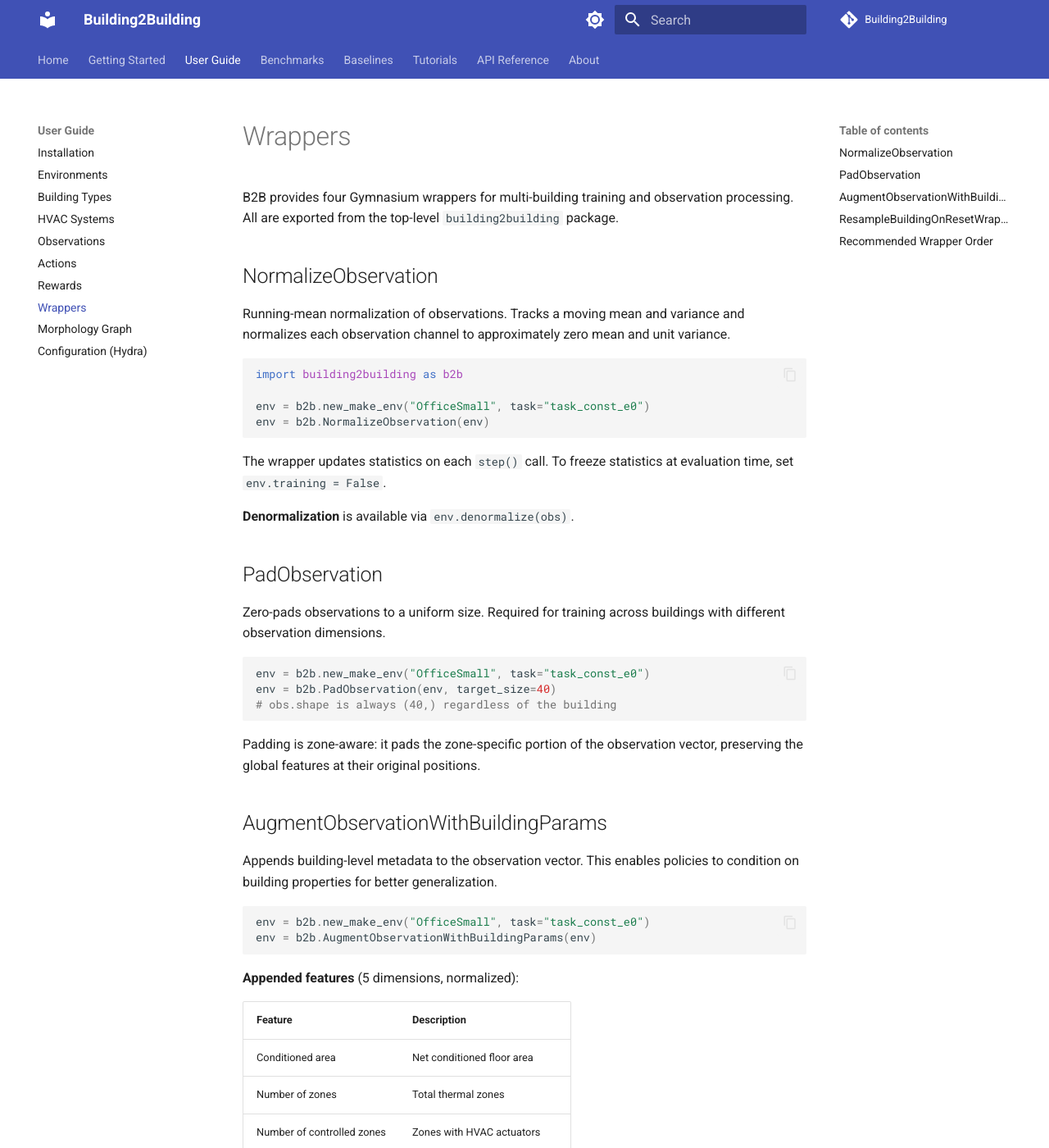
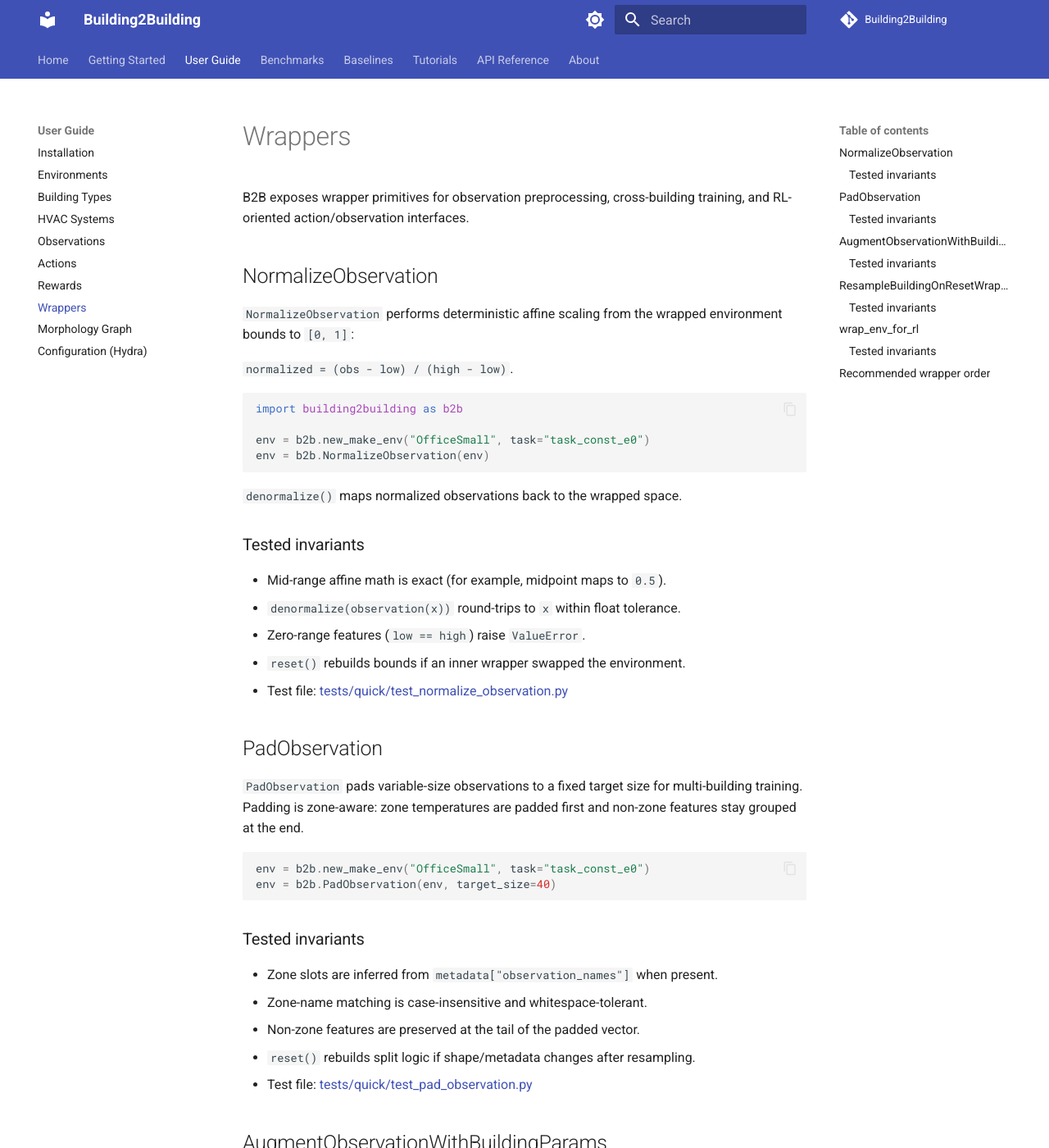
Before and after one commit to vtaboga/building2building, an MkDocs documentation site: the page built from docs/guide/wrappers.md, in a window 1280 px wide and 1400 px high. Shown: the whole window at 82% size. Built offline with MkDocs 1.6.1 and Material for MkDocs 9.7.7, drawn with Linux system fonts in a browser that asks for light colours; comment, search, counter and statistics services are not loaded; some of the changed text lies outside the part shown.

Commit message:
T25: document wrapper invariants and mark T24/T25 complete.
Update the wrapper guide with tested invariant contracts and cross-links to the new quick test files, close out T24/T25 in TODO.md, and fix the resample warning test sequence so the RuntimeWarning branch is exercised deterministically.

Co-authored-by: Cursor <cursoragent@cursor.com>

````diff
--- a/docs/guide/wrappers.md
+++ b/docs/guide/wrappers.md
@@ -1,14 +1,14 @@
 # Wrappers
 
-B2B provides four Gymnasium wrappers for multi-building training and
-observation processing. All are exported from the top-level `building2building`
-package.
+B2B exposes wrapper primitives for observation preprocessing, cross-building
+training, and RL-oriented action/observation interfaces.
 
 ## NormalizeObservation
 
-Running-mean normalization of observations. Tracks a moving mean and variance
-and normalizes each observation channel to approximately zero mean and unit
-variance.
+`NormalizeObservation` performs deterministic affine scaling from the wrapped
+environment bounds to `[0, 1]`:
+
+`normalized = (obs - low) / (high - low)`.
 
 ```python
 import building2building as b2b
@@ -17,66 +17,111 @@ env = b2b.new_make_env("OfficeSmall", task="task_const_e0")
 env = b2b.NormalizeObservation(env)
 ```
 
-The wrapper updates statistics on each `step()` call. To freeze statistics
-at evaluation time, set `env.training = False`.
+`denormalize()` maps normalized observations back to the wrapped space.
 
-**Denormalization** is available via `env.denormalize(obs)`.
+### Tested invariants
+
+- Mid-range affine math is exact (for example, midpoint maps to `0.5`).
+- `denormalize(observation(x))` round-trips to `x` within float tolerance.
+- Zero-range features (`low == high`) raise `ValueError`.
+- `reset()` rebuilds bounds if an inner wrapper swapped the environment.
+- Test file: [tests/quick/test_normalize_observation.py](https://github.com/placeholder/Building2Building/blob/main/tests/quick/test_normalize_observation.py)
 
 ## PadObservation
 
-Zero-pads observations to a uniform size. Required for training across buildings
-with different observation dimensions.
+`PadObservation` pads variable-size observations to a fixed target size for
+multi-building training. Padding is zone-aware: zone temperatures are padded
+first and non-zone features stay grouped at the end.
 
 ```python
 env = b2b.new_make_env("OfficeSmall", task="task_const_e0")
 env = b2b.PadObservation(env, target_size=40)
-# obs.shape is always (40,) regardless of the building
 ```
 
-Padding is zone-aware: it pads the zone-specific portion of the observation
-vector, preserving the global features at their original positions.
+### Tested invariants
+
+- Zone slots are inferred from `metadata["observation_names"]` when present.
+- Zone-name matching is case-insensitive and whitespace-tolerant.
+- Non-zone features are preserved at the tail of the padded vector.
+- `reset()` rebuilds split logic if shape/metadata changes after resampling.
+- Test file: [tests/quick/test_pad_observation.py](https://github.com/placeholder/Building2Building/blob/main/tests/quick/test_pad_observation.py)
 
 ## AugmentObservationWithBuildingParams
 
-Appends building-level metadata to the observation vector. This enables
-policies to condition on building properties for better generalization.
+`AugmentObservationWithBuildingParams` appends normalized building metadata
+features to each observation.
 
 ```python
 env = b2b.new_make_env("OfficeSmall", task="task_const_e0")
 env = b2b.AugmentObservationWithBuildingParams(env)
 ```
 
-**Appended features** (5 dimensions, normalized):
+By default (`allow_defaults=False`), missing required metadata raises
+`KeyError`. Set `allow_defaults=True` to opt in to legacy default filling.
 
-| Feature | Description |
-|---|---|
-| Conditioned area | Net conditioned floor area |
-| Number of zones | Total thermal zones |
-| Number of controlled zones | Zones with HVAC actuators |
-| Observation dim | Original observation dimension |
-| Action dim | Action space dimension |
+### Tested invariants
+
+- Complete metadata produces finite normalized params in `[-1, 1]`.
+- Missing metadata raises `KeyError` by default.
+- `allow_defaults=True` preserves warning + default behavior.
+- `reset()` re-extracts metadata and rebuilds the observation space.
+- `denormalize()` strips appended params and delegates to the inner wrapper.
+- Test file: [tests/quick/test_augment_building_params.py](https://github.com/placeholder/Building2Building/blob/main/tests/quick/test_augment_building_params.py)
 
 ## ResampleBuildingOnResetWrapper
 
-Samples a new building from a pool on each `reset()` call. Essential for
-multi-building training where the agent should generalize across instances.
+`ResampleBuildingOnResetWrapper` samples from `available_indices` on `reset()`
+and recreates the inner environment when the sampled index changes.
 
 ```python
+import gymnasium as gym
 import building2building as b2b
 
 def factory(idx: int) -> gym.Env:
     return b2b.new_make_env("OfficeSmall", split="train", index=idx, task="task_const_e0")
 
-env = b2b.ResampleBuildingOnResetWrapper(
-    factory,
-    available_indices=[0, 1, 2, 3, 4],
-)
-# Each env.reset() creates a new building environment from the pool
+env = b2b.ResampleBuildingOnResetWrapper(factory, available_indices=[0, 1, 2, 3, 4])
 ```
 
-## Recommended Wrapper Order
+The `step()` `IndexError` path is intentional: it emits `RuntimeWarning`,
+returns a terminal transition with zero reward, and defers resampling to the
+next `reset()`.
 
-When combining wrappers, apply them in this order:
+### Tested invariants
+
+- Empty `available_indices` raises `ValueError`.
+- Single-index pools do not recreate environments across resets.
+- Multi-index pools recreate envs and close the previous one on swap.
+- Episode counters reset correctly across episodes.
+- `IndexError` path warns and terminates, then resamples on next `reset()`.
+- W&B logging is a no-op when inactive.
+- Test file: [tests/quick/test_resample_building_wrapper.py](https://github.com/placeholder/Building2Building/blob/main/tests/quick/test_resample_building_wrapper.py)
+
+## wrap_env_for_rl
+
+`wrap_env_for_rl` is the canonical RL wrapper composition helper:
+
+- optional `RescaleAction(..., -1, 1)` (inner)
+- optional `NormalizeObservation(...)` (outer)
+
+```python
+import building2building as b2b
+
+env = b2b.new_make_env("OfficeSmall", task="task_const_e0")
+env = b2b.wrap_env_for_rl(env, normalize_obs=True, rescale_action=True)
+```
+
+### Tested invariants
+
+- Composition order is stable (`RescaleAction` inner, `NormalizeObservation` outer).
+- Action round-trip maps policy actions in `[-1, 1]` to engineering-unit bounds.
+- `normalize_obs` and `rescale_action` flags are independent.
+- Wrapped env metadata remains accessible via wrapper fallthrough.
+- Test file: [tests/quick/test_wrap_env_for_rl.py](https://github.com/placeholder/Building2Building/blob/main/tests/quick/test_wrap_env_for_rl.py)
+
+## Recommended wrapper order
+
+For explicit composition outside `wrap_env_for_rl`, use:
 
 ```python
 env = b2b.new_make_env("OfficeSmall", task="task_const_e0")
@@ -85,10 +130,6 @@ env = b2b.AugmentObservationWithBuildingParams(env)
 env = b2b.NormalizeObservation(env)
 ```
 
-1. **PadObservation** first (fixes dimension)
-2. **AugmentObservationWithBuildingParams** (adds building features)
-3. **NormalizeObservation** last (normalizes the complete vector)
-
-For multi-building training, wrap the factory function with
-`ResampleBuildingOnResetWrapper` and apply the observation wrappers inside
-the factory.
+For RL training/evaluation, prefer `wrap_env_for_rl(...)` for action/observation
+wrapping and add `PadObservation` / `AugmentObservationWithBuildingParams` as
+needed for multi-building setups.
````
Also changed, not shown: TODO.md (+8 -2 lines), 1 other file.
